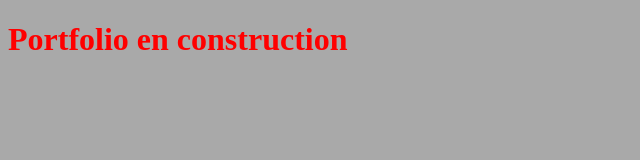
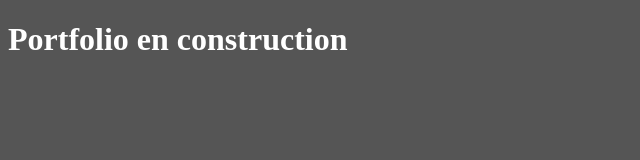
Before and after one commit to Rafael93150/Portfolio, a plain HTML site: page index.html in a window 1280 px wide. Shown: the whole page, without its empty margins (0-640 px from the left). Drawn offline with Linux system fonts and the light colour scheme.

Commit message:
lien css

```diff
--- a/css/index.css
+++ b/css/index.css
@@ -1,7 +1,7 @@
 body{
-    background-color: darkgrey;
+    background-color: #555;
 }
 
 h1{
-    color:red;
+    color:white;
 }
```
